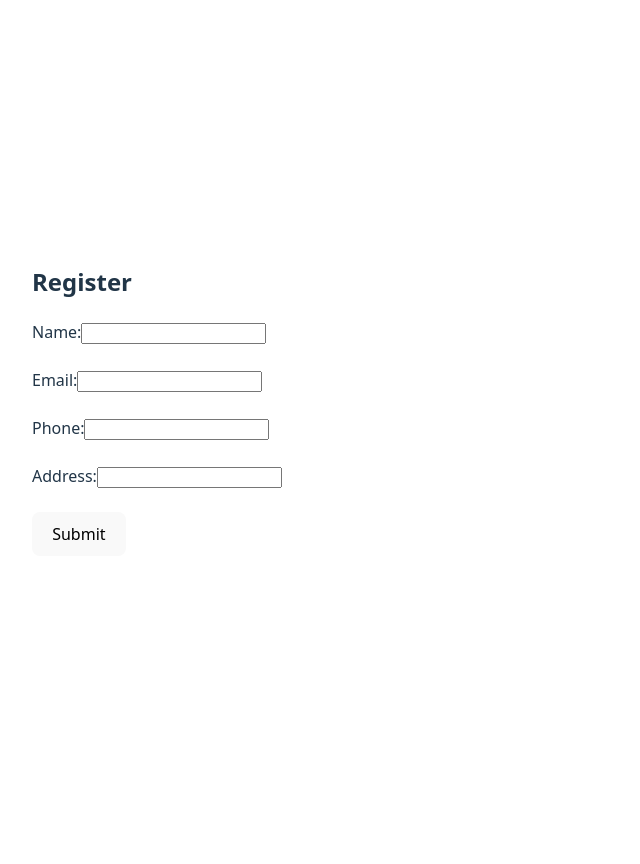
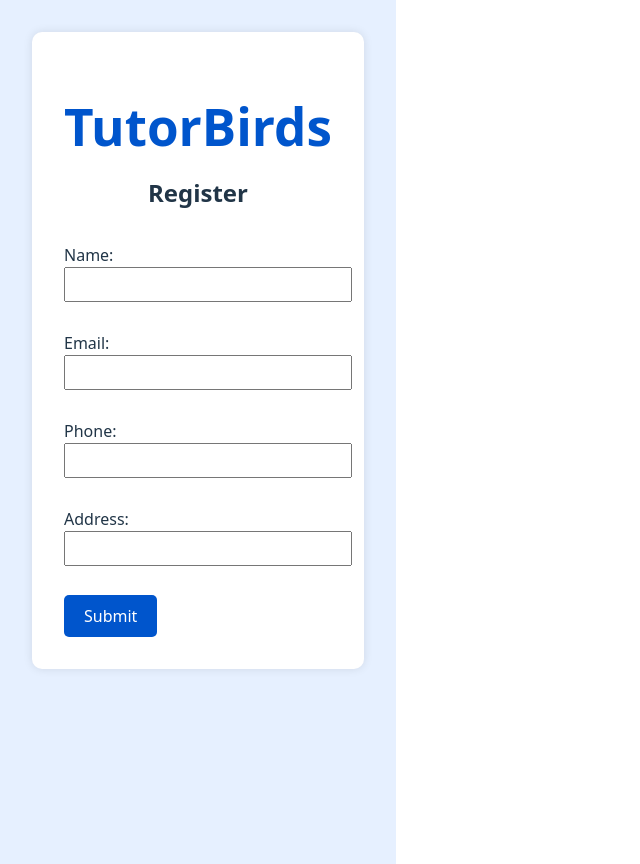
Before and after one commit to AnasOBush/registration-frontend, a React (Vite) app in the folder frontend/: page / in a window 1280 px wide. Shown: the whole page, without its empty margins (0-640 px from the left). Before the commit the page ends 800 px from the top, so only its background shows below. Built offline with nearby package versions, Linux system fonts and the light colour scheme.

Commit message:
added a blue theme and the name of the site

```diff
--- a/frontend/src/App.jsx
+++ b/frontend/src/App.jsx
@@ -94,9 +94,11 @@
 
 
 
-  return (
-    <div style={{ padding: '2rem', maxWidth: '500px', margin: 'auto' }}>
-      <h2>Register</h2>
+ return (
+  <div style={{ backgroundColor: '#e6f0ff', minHeight: '100vh', padding: '2rem' }}>
+    <div style={{ maxWidth: '600px', margin: 'auto', backgroundColor: '#ffffff', padding: '2rem', borderRadius: '10px', boxShadow: '0 0 10px rgba(0, 0, 0, 0.1)' }}>
+      <h1 style={{ textAlign: 'center', color: '#0055cc', marginBottom: '1rem' }}>TutorBirds</h1>
+      <h2 style={{ textAlign: 'center', marginBottom: '2rem' }}>Register</h2>
       <form onSubmit={handleSubmit}>
         <label>
           Name:
@@ -105,11 +107,11 @@
             name="name"
             value={formData.name}
             onChange={handleChange}
-            required
+            style={{ display: 'block', width: '100%', padding: '8px', marginBottom: '5px' }}
           />
-          {errors.name && <div style={{ color: "red" }}>{errors.name}</div>}
+          {errors.name && <div style={{ color: 'red' }}>{errors.name}</div>}
         </label>
-        <br /><br />
+        <br />
 
         <label>
           Email:
@@ -118,11 +120,11 @@
             name="email"
             value={formData.email}
             onChange={handleChange}
-            required
+            style={{ display: 'block', width: '100%', padding: '8px', marginBottom: '5px' }}
           />
-          {errors.email && <div style={{ color: "red" }}>{errors.email}</div>}
+          {errors.email && <div style={{ color: 'red' }}>{errors.email}</div>}
         </label>
-        <br /><br />
+        <br />
 
         <label>
           Phone:
@@ -131,11 +133,11 @@
             name="phone"
             value={formData.phone}
             onChange={handleChange}
-            required
+            style={{ display: 'block', width: '100%', padding: '8px', marginBottom: '5px' }}
           />
+          {errors.phone && <div style={{ color: 'red' }}>{errors.phone}</div>}
         </label>
-        {errors.phone && <div style={{ color: "red" }}>{errors.phone}</div>}
-        <br /><br />
+        <br />
 
         <label>
           Address:
@@ -144,16 +146,20 @@
             name="address"
             value={formData.address}
             onChange={handleChange}
-            required
+            style={{ display: 'block', width: '100%', padding: '8px', marginBottom: '5px' }}
           />
-          {errors.address && <div style={{ color: "red" }}>{errors.address}</div>}
+          {errors.address && <div style={{ color: 'red' }}>{errors.address}</div>}
         </label>
-        <br /><br />
+        <br />
 
-        <button type="submit">Submit</button>
+        <button type="submit" style={{ backgroundColor: '#0055cc', color: '#fff', padding: '10px 20px', border: 'none', borderRadius: '5px', cursor: 'pointer' }}>
+          Submit
+        </button>
       </form>
     </div>
-  )
+  </div>
+);
+
 }
 
 export default App
```
